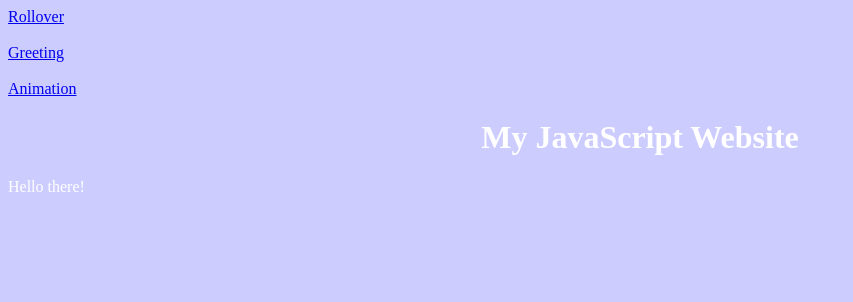
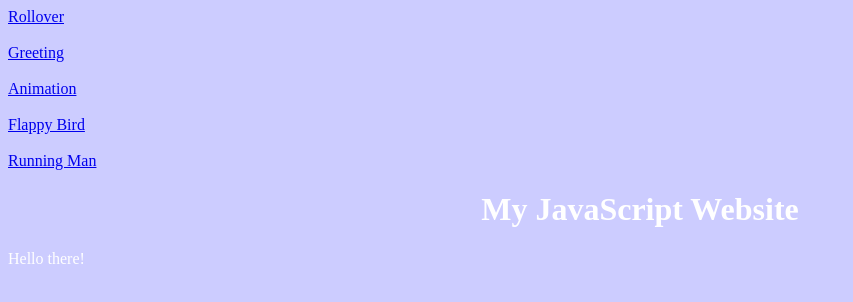
Before and after one commit to p1weigel22/mywebsite, a plain HTML site: page index.html in a window 1280 px wide. Shown: the whole page, without its empty margins (0-853 px from the left). Drawn offline with Linux system fonts and the light colour scheme.

Commit message:
Add files via upload

```diff
--- a/index.html
+++ b/index.html
@@ -8,6 +8,10 @@
      <a href="greeting.html"> Greeting </a>
      <br/><br/>
     <a href="imageAnimation.html"> Animation </a>
+    <br/><br/>
+    <a href="anim1.html"> Flappy Bird </a>
+      <br/><br/>
+    <a href="dude.html"> Running Man </a>
 <font face="Trebuchet" color="white">
 
 <center>
```
